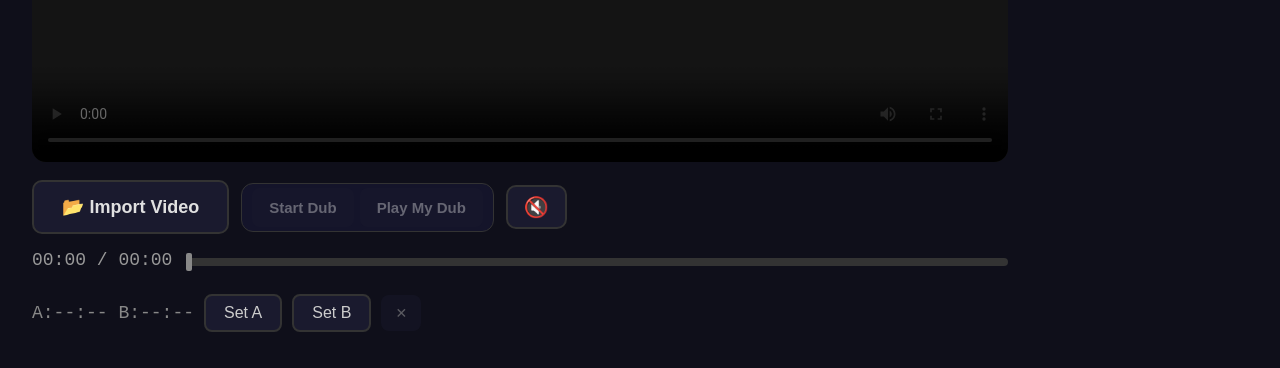
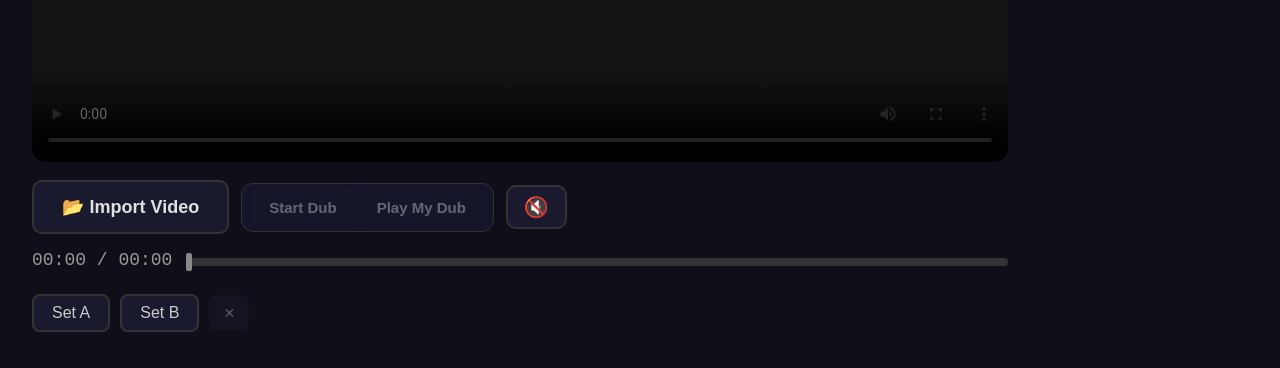
Before and after one commit to yxc6000000-cyber/voice-dubbing-web, a plain HTML site: page index.html in a window 1280 px wide. Shown: the part 474-842 px from the top of the page. Drawn offline with Linux system fonts and the light colour scheme.

Commit message:
remove: loop label（A:--:-- B:--:-- 时间显示）

```diff
--- a/index.html
+++ b/index.html
@@ -55,7 +55,6 @@
 
       <!-- Loop -->
       <div class="loop-bar">
-        <span id="loopLabel" class="loop-label">A:--:--  B:--:--</span>
         <button id="btnSetA" class="btn-sm">Set A</button>
         <button id="btnSetB" class="btn-sm">Set B</button>
         <button id="btnClearLoop" class="btn-sm btn-clear-loop" title="取消循环">✕</button>
```
